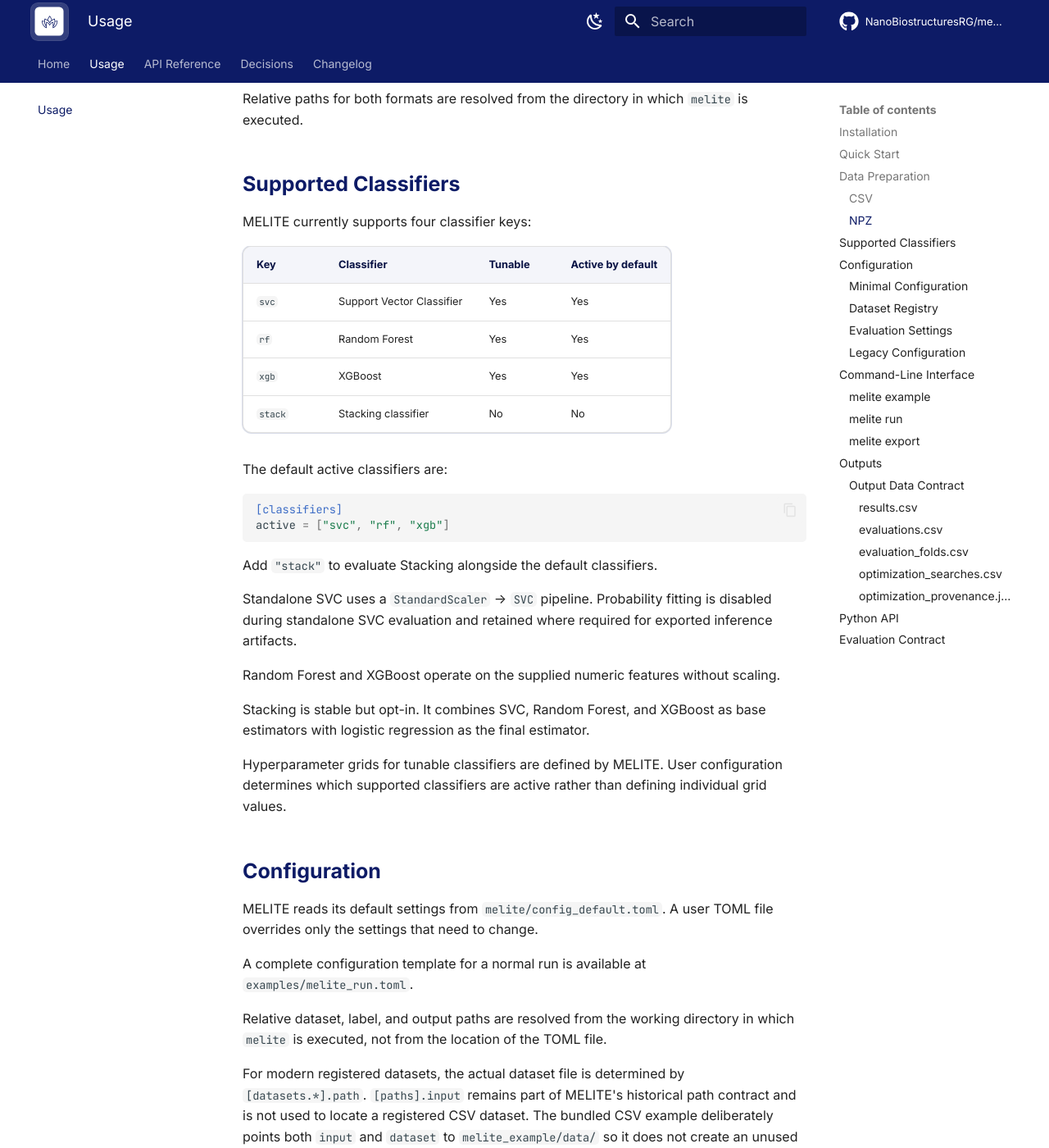
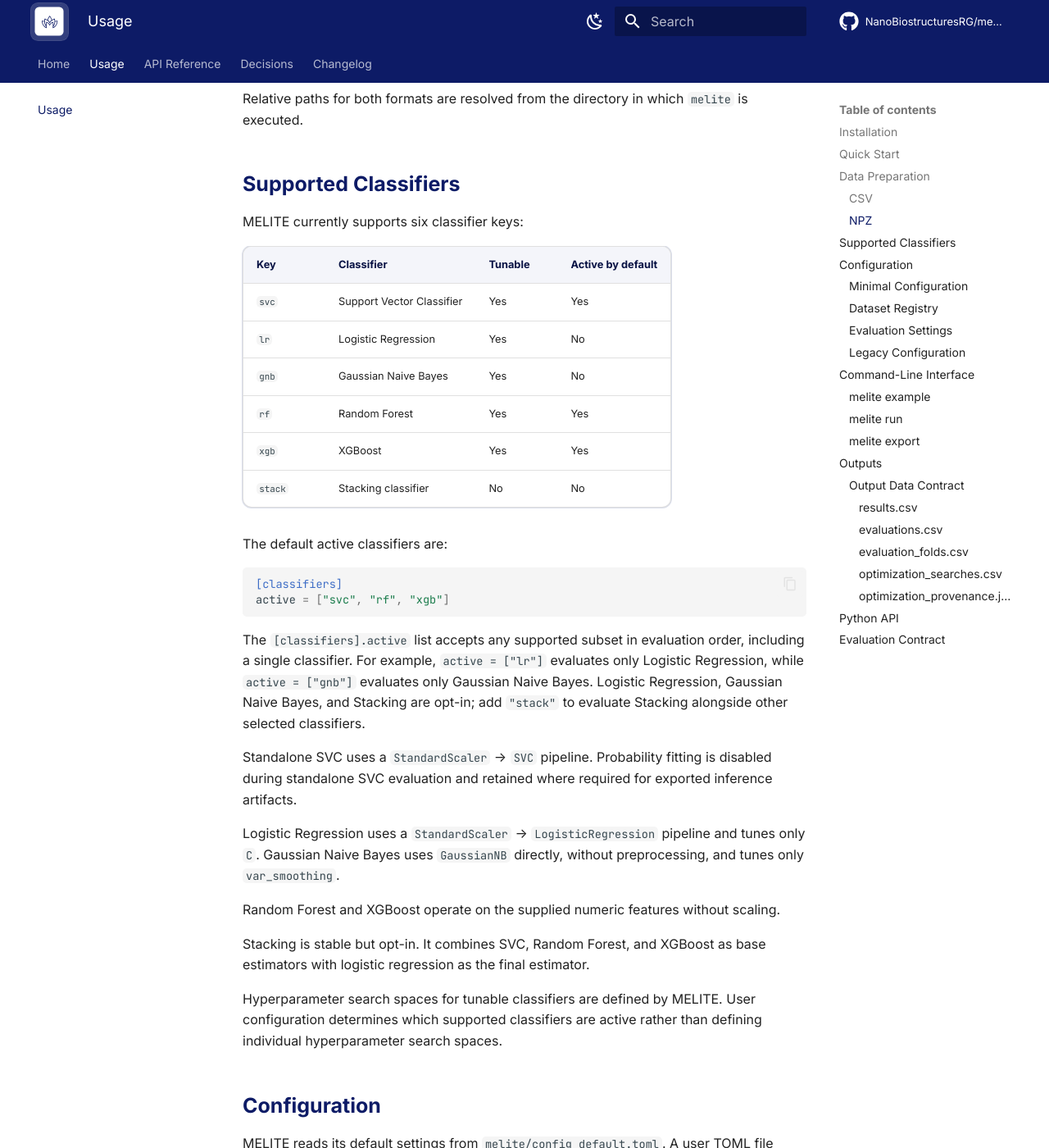
Before and after one commit to NanoBiostructuresRG/melite, an MkDocs documentation site: the page built from docs/usage.md, in a window 1280 px wide and 1400 px high, scrolled down 2210 px. Shown: the whole window at 82% size. Built offline with MkDocs 1.6.1 and Material for MkDocs 9.7.7, drawn with Linux system fonts in a browser that asks for light colours; comment, search, counter and statistics services are not loaded.

Commit message:
docs: integrate six-classifier public contract

````diff
--- a/docs/usage.md
+++ b/docs/usage.md
@@ -104,11 +104,13 @@ Relative paths for both formats are resolved from the directory in which
 
 ## Supported Classifiers
 
-MELITE currently supports four classifier keys:
+MELITE currently supports six classifier keys:
 
 | Key | Classifier | Tunable | Active by default |
 |---|---|---|---|
 | `svc` | Support Vector Classifier | Yes | Yes |
+| `lr` | Logistic Regression | Yes | No |
+| `gnb` | Gaussian Naive Bayes | Yes | No |
 | `rf` | Random Forest | Yes | Yes |
 | `xgb` | XGBoost | Yes | Yes |
 | `stack` | Stacking classifier | No | No |
@@ -120,11 +122,20 @@ The default active classifiers are:
 active = ["svc", "rf", "xgb"]
 ```
 
-Add `"stack"` to evaluate Stacking alongside the default classifiers.
+The `[classifiers].active` list accepts any supported subset in evaluation
+order, including a single classifier. For example, `active = ["lr"]` evaluates
+only Logistic Regression, while `active = ["gnb"]` evaluates only Gaussian
+Naive Bayes. Logistic Regression, Gaussian Naive Bayes, and Stacking are
+opt-in; add `"stack"` to evaluate Stacking alongside other selected
+classifiers.
 
 Standalone SVC uses a `StandardScaler` → `SVC` pipeline. Probability fitting is
 disabled during standalone SVC evaluation and retained where required for
 exported inference artifacts.
+
+Logistic Regression uses a `StandardScaler` → `LogisticRegression` pipeline
+and tunes only `C`. Gaussian Naive Bayes uses `GaussianNB` directly, without
+preprocessing, and tunes only `var_smoothing`.
 
 Random Forest and XGBoost operate on the supplied numeric features without
 scaling.
@@ -132,9 +143,9 @@ scaling.
 Stacking is stable but opt-in. It combines SVC, Random Forest, and XGBoost as
 base estimators with logistic regression as the final estimator.
 
-Hyperparameter grids for tunable classifiers are defined by MELITE. User
+Hyperparameter search spaces for tunable classifiers are defined by MELITE. User
 configuration determines which supported classifiers are active rather than
-defining individual grid values.
+defining individual hyperparameter search spaces.
 
 ## Configuration
 
````
Also changed, not shown: README.md (+22 -14 lines), 7 other files.
